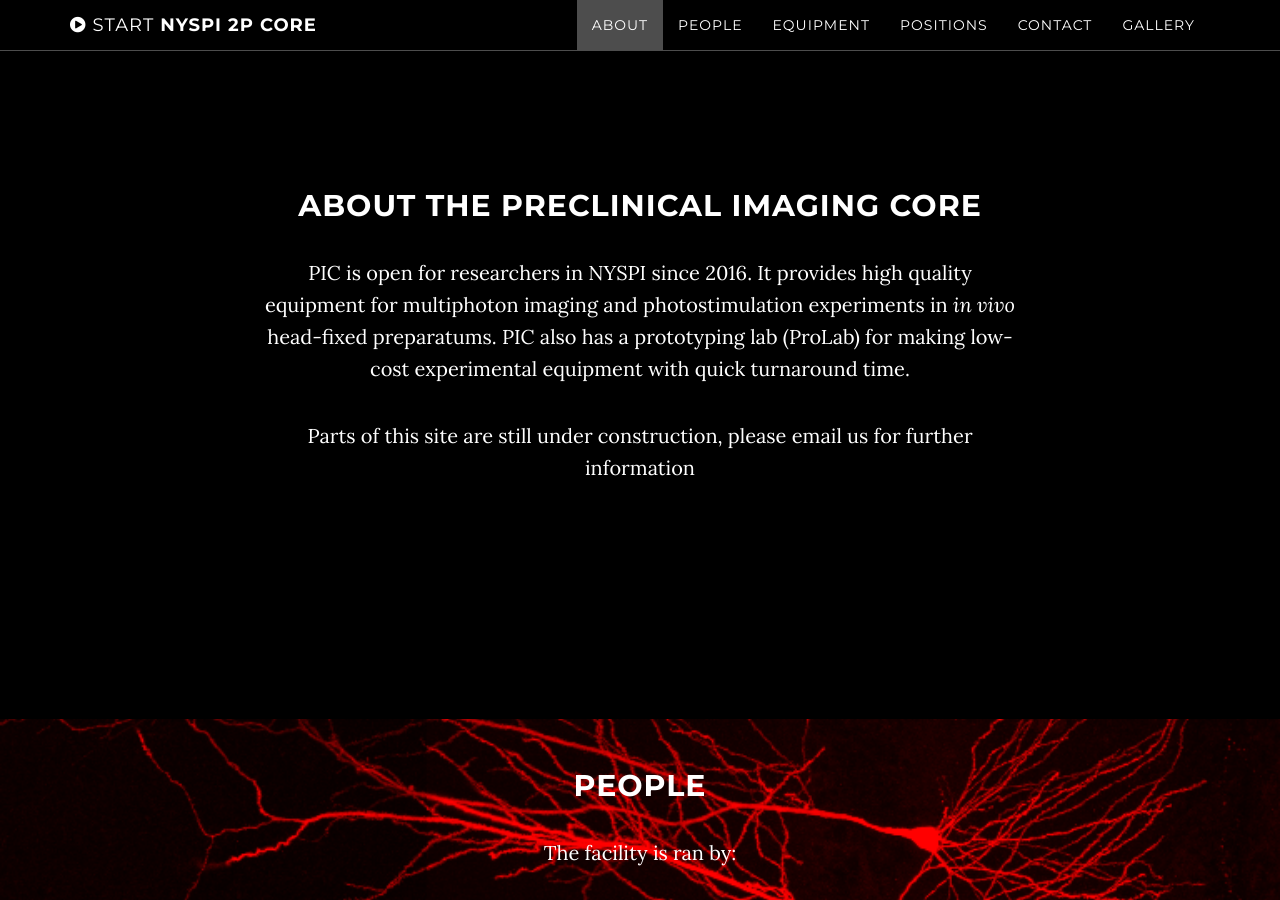
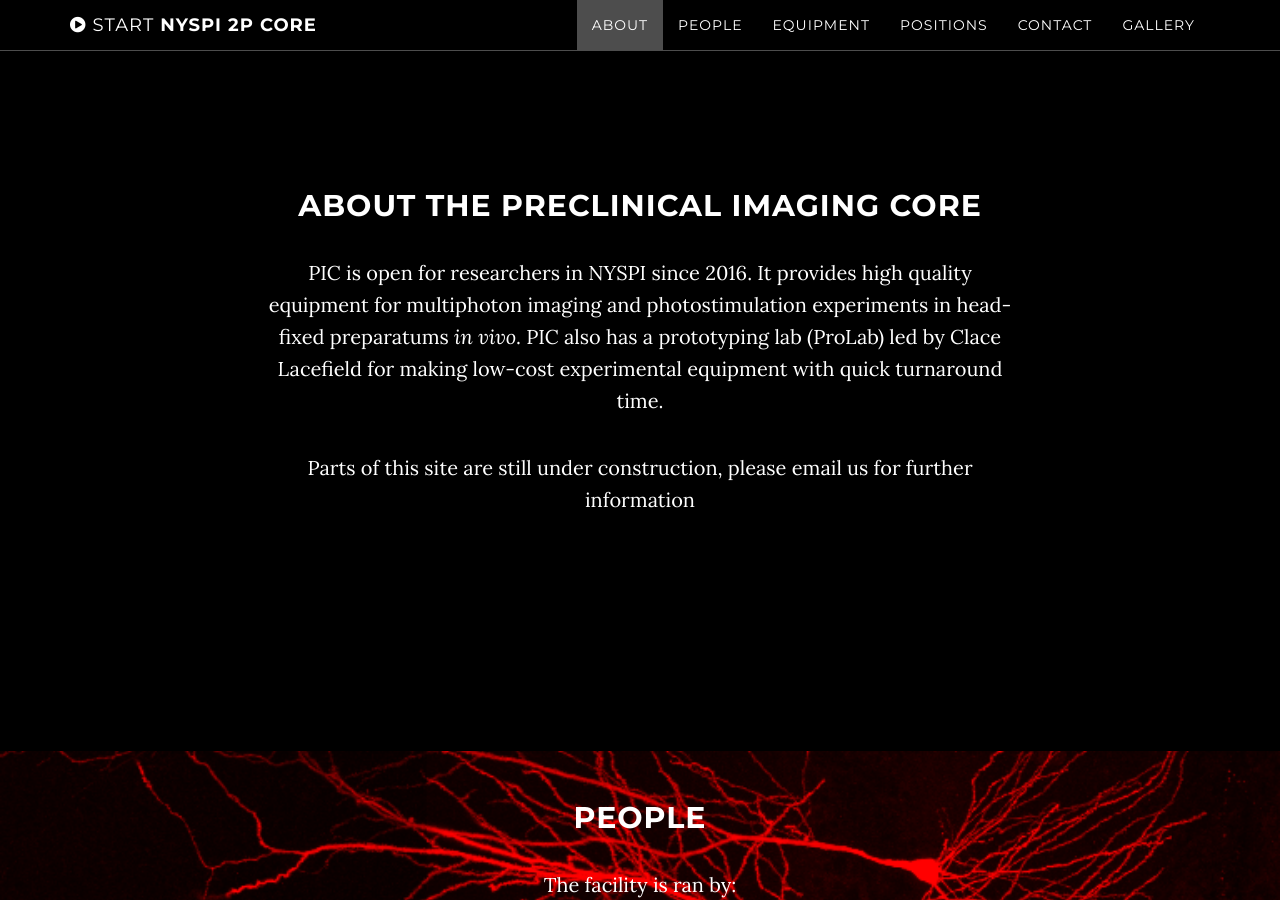
Before and after one commit to GergelyTuri/GergelyTuri.github.io, a Jekyll site: the page built from index.html, in a window 1280 px wide and 900 px high, scrolled down 911 px. Built offline with Jekyll 4.4.1, drawn with Linux system fonts in a browser that asks for light colours.

```diff
--- a/_includes/about.html
+++ b/_includes/about.html
@@ -3,7 +3,7 @@
         <div class="row">
             <div class="col-lg-8 col-lg-offset-2">
                 <h2>About the Preclinical Imaging Core</h2>
-                <p>PIC is open for researchers in NYSPI since 2016. It provides high quality equipment for multiphoton imaging and photostimulation experiments in <i>in vivo</i> head-fixed preparatums. PIC also has a prototyping lab (ProLab) for making low-cost experimental equipment with quick turnaround time.</p>
+                <p>PIC is open for researchers in NYSPI since 2016. It provides high quality equipment for multiphoton imaging and photostimulation experiments in head-fixed preparatums <i>in vivo</i>. PIC also has a prototyping lab (ProLab) led by Clace Lacefield for making low-cost experimental equipment with quick turnaround time.</p>
                 <p>Parts of this site are still under construction, please email us for further information</p>
             </div>
         </div>
```
